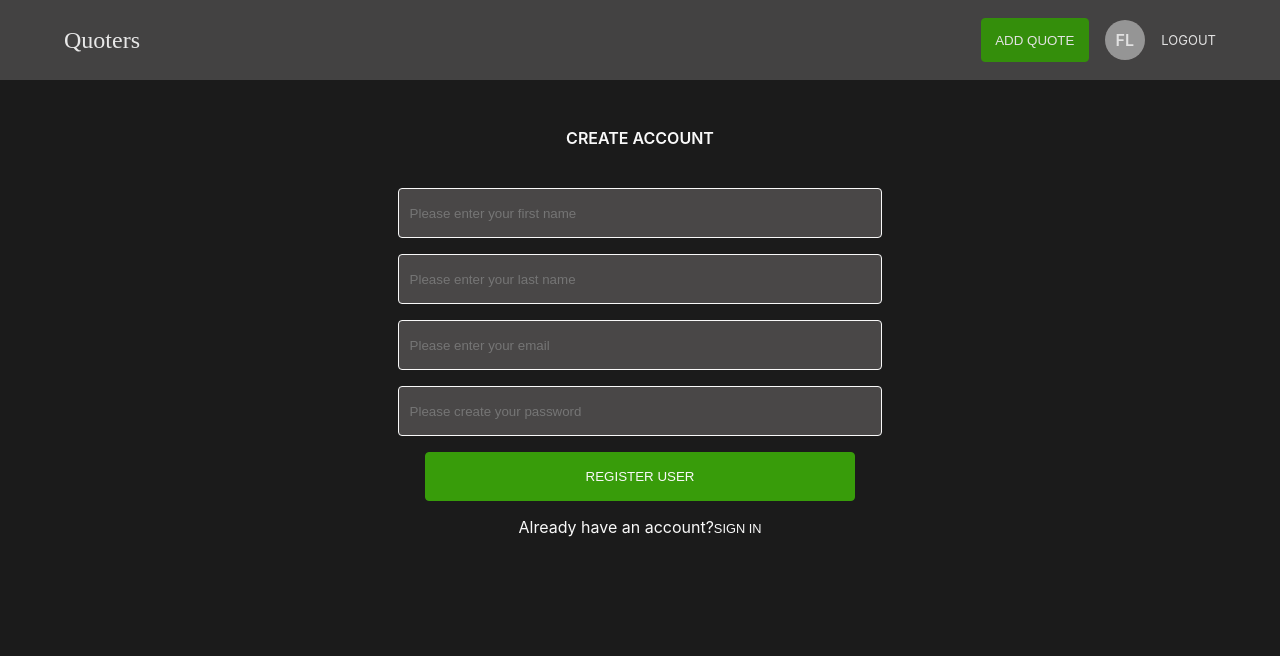
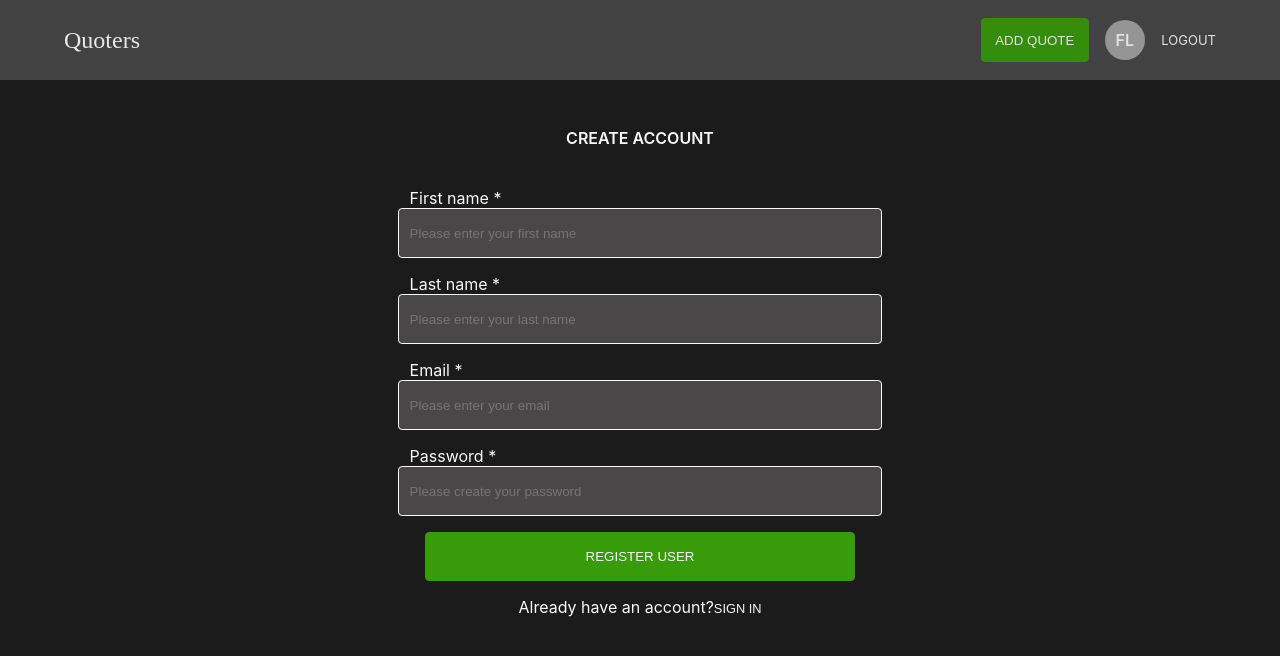
Before and after one commit to meddyrainzo/quoters_react, a React (Create React App) app: page /register in a window 1280 px wide. Shown: the top 656 px of the page. Built offline with nearby package versions, Linux system fonts and the light colour scheme.

Commit message:
Added validation to the pages

```diff
--- a/src/_base.scss
+++ b/src/_base.scss
@@ -2,6 +2,7 @@ $light: #f9f9f9;
 $dark: #494747;
 $background-dark: #1b1b1b;
 $green: #389c0a;
+$red: #e64444;
 
 @mixin borderlessButton() {
   background: none;
@@ -13,3 +14,15 @@ $green: #389c0a;
   font-size: 0.8em;
   cursor: pointer;
 }
+
+.input-label {
+  align-self: flex-start;
+}
+
+.error-label {
+  font-size: 0.8em;
+  margin-top: -1vh;
+  margin-bottom: 2vh;
+  color: $red;
+  align-self: flex-start;
+}
--- a/src/components/identity/Login.tsx
+++ b/src/components/identity/Login.tsx
@@ -1,7 +1,8 @@
-import React, { ChangeEvent, FC, useState } from 'react';
+import React, { ChangeEvent, FocusEvent, FC, useState } from 'react';
 import { useDispatch } from 'react-redux';
 import { loginUserAction } from '../../actions/loginActions';
 import { LoginRequest } from '../../models/requests/loginRequest';
+import { emailValidator, wordValidator } from '../../utils/verifiers/verifier';
 
 import './Identity.scss';
 
@@ -10,8 +11,14 @@ let initialRequest: LoginRequest = {
   password: '',
 };
 
+let initialErrors = {
+  email: '',
+  password: '',
+};
+
 const Login: FC = () => {
   const [request, setRequest] = useState(initialRequest);
+  const [errors, setErrors] = useState(initialErrors);
   const dispatch = useDispatch();
 
   const { email, password } = request;
@@ -21,26 +28,48 @@ const Login: FC = () => {
     setRequest({ ...request, [name]: value });
   };
 
+  const validateEmail = (event: FocusEvent<HTMLInputElement>) => {
+    const { name, value } = event.target;
+    setErrors({ ...errors, [name]: emailValidator(value) });
+  };
+
+  const validatePassword = (event: FocusEvent<HTMLInputElement>) => {
+    const { name, value } = event.target;
+    setErrors({ ...errors, [name]: wordValidator(name, value) });
+  };
+
   return (
     <div className='form-page'>
       <div className='identity-title'>Sign in</div>
       <div className='form'>
+        <label htmlFor='email' className='input-label'>
+          Email *
+        </label>
         <input
           type='email'
           name='email'
           value={email}
           onChange={onValueChange}
           className='text-field'
+          onBlur={validateEmail}
           placeholder='Please enter your email'
         />
+        {errors.email && <span className='error-label'>{errors.email}</span>}
+        <label htmlFor='email' className='input-label'>
+          Password *
+        </label>
         <input
           type='password'
           name='password'
           value={password}
           onChange={onValueChange}
+          onBlur={validatePassword}
           className='text-field'
           placeholder='Please enter your password'
         />
+        {errors.password && (
+          <span className='error-label'>{errors.password}</span>
+        )}
         <button className='forgotten'>Forgotten password?</button>
         <button
           className='submit-button'
--- a/src/components/identity/Register.tsx
+++ b/src/components/identity/Register.tsx
@@ -1,8 +1,9 @@
-import React, { ChangeEvent, FC, useState } from 'react';
+import React, { ChangeEvent, FocusEvent, FC, useState } from 'react';
 import { useDispatch } from 'react-redux';
 import { registerAction } from '../../actions/registerActions';
 
 import { RegisterRequest } from '../../models/requests/regiterRequest';
+import { emailValidator, wordValidator } from '../../utils/verifiers/verifier';
 
 import './Identity.scss';
 
@@ -13,8 +14,16 @@ let initialRequest: RegisterRequest = {
   password: '',
 };
 
+let initialErrors = {
+  firstname: '',
+  lastname: '',
+  email: '',
+  password: '',
+};
+
 const Register: FC = () => {
   const [request, setRequest] = useState(initialRequest);
+  const [errors, setErrors] = useState(initialErrors);
   const dispatch = useDispatch();
 
   const { firstname, lastname, email, password } = request;
@@ -24,42 +33,78 @@ const Register: FC = () => {
     setRequest({ ...request, [name]: value });
   };
 
+  const validateEmail = (event: FocusEvent<HTMLInputElement>) => {
+    const { name, value } = event.target;
+    setErrors({ ...errors, [name]: emailValidator(value) });
+  };
+
+  const validateWord = (event: FocusEvent<HTMLInputElement>) => {
+    const { name, value } = event.target;
+    setErrors({ ...errors, [name]: wordValidator(name, value) });
+  };
+
   return (
     <div className='form-page'>
       <div className='identity-title'>Create account</div>
       <div className='form'>
+        <label htmlFor='email' className='input-label'>
+          First name *
+        </label>
         <input
           type='text'
           value={firstname}
           name='firstname'
           onChange={onValueChanged}
+          onBlur={validateWord}
           className='text-field'
           placeholder='Please enter your first name'
         />
+        {errors.firstname && (
+          <span className='error-label'>{errors.firstname}</span>
+        )}
+        <label htmlFor='email' className='input-label'>
+          Last name *
+        </label>
         <input
           type='text'
           value={lastname}
           name='lastname'
           onChange={onValueChanged}
+          onBlur={validateWord}
           className='text-field'
           placeholder='Please enter your last name'
         />
+        {errors.lastname && (
+          <span className='error-label'>{errors.lastname}</span>
+        )}
+        <label htmlFor='email' className='input-label'>
+          Email *
+        </label>
         <input
           type='email'
           value={email}
           name='email'
           onChange={onValueChanged}
+          onBlur={validateEmail}
           className='text-field'
           placeholder='Please enter your email'
         />
+        {errors.email && <span className='error-label'>{errors.email}</span>}
+        <label htmlFor='email' className='input-label'>
+          Password *
+        </label>
         <input
           type='password'
           value={password}
           name='password'
           onChange={onValueChanged}
+          onBlur={validateWord}
           className='text-field'
           placeholder='Please create your password'
         />
+        {errors.password && (
+          <span className='error-label'>{errors.password}</span>
+        )}
         <button
           className='submit-button'
           onClick={() => dispatch(registerAction(request))}
--- a/src/utils/verifiers/verifier.ts
+++ b/src/utils/verifiers/verifier.ts
@@ -14,7 +14,7 @@ export const wordValidator = (
 
 export const emailValidator = (email: string): string => {
   // Very basic regex for email
-  let regex: RegExp = /[A-Za-z0-9.-_]+@[A-Za-z0-9]+\.\w{2,3}(\.\w{2,3})/;
+  let regex: RegExp = /[A-Za-z0-9.-_]+@[A-Za-z0-9]+\.\w{2,3}(\.\w{2,3})?/;
   if (!regex.test(email)) {
     return 'Invalid email';
   }
```
